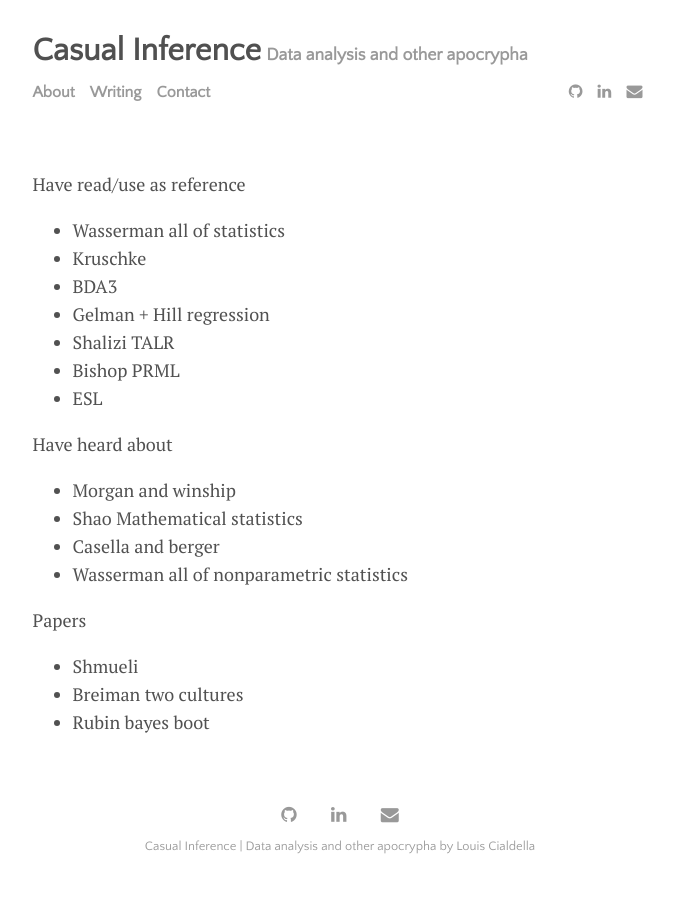
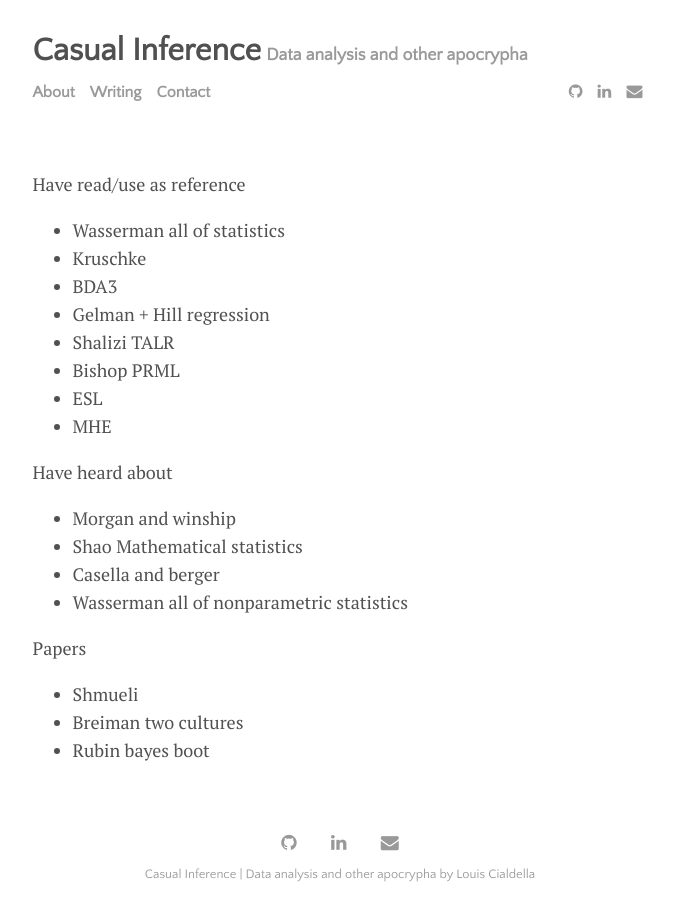
Before and after one commit to lmc2179/lmc2179.github.io, a Jekyll site: the page built from drafts/Reading.md, in a window 1280 px wide. Shown: the whole page, without its empty margins (300-974 px from the left). Built offline with Jekyll 4.4.1, drawn with Linux system fonts in a browser that asks for light colours; our own code applies the rules of GitHub Pages for plain Markdown files.

Commit message:
Update Reading.md

```diff
--- a/drafts/Reading.md
+++ b/drafts/Reading.md
@@ -6,6 +6,7 @@ Have read/use as reference
 - Shalizi TALR
 - Bishop PRML
 - ESL
+- MHE
 
 Have heard about
 - Morgan and winship
```
